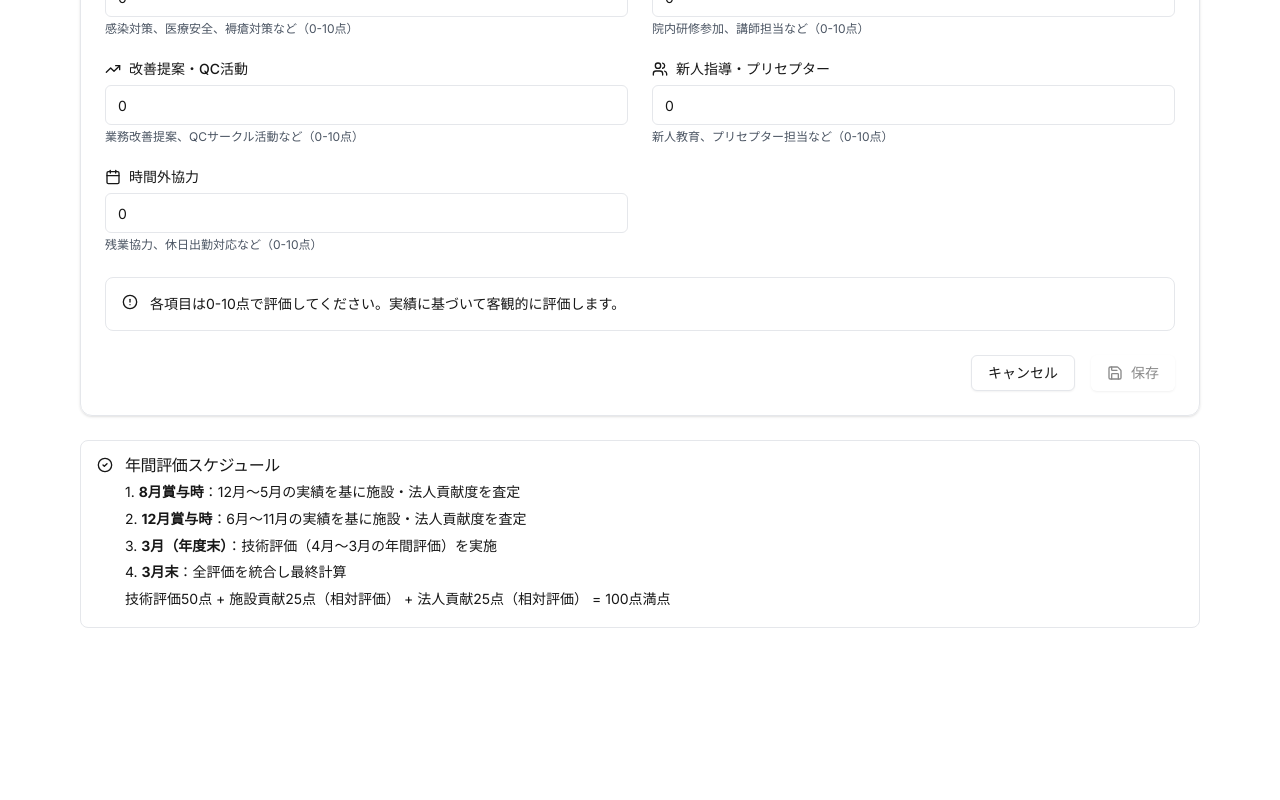
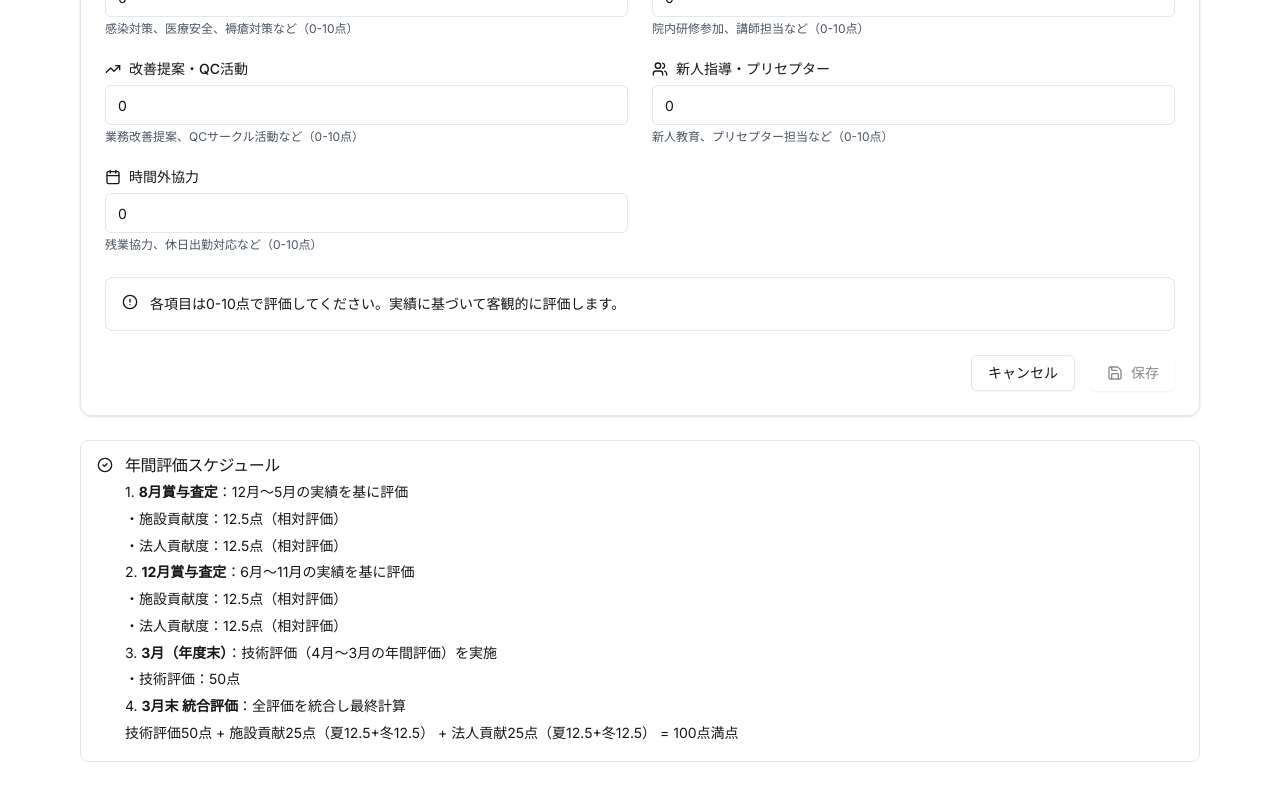
Before and after one commit to tokubot83/staff-medical-system-v2, a Next.js app: page /evaluation/contribution in a window 1280 px wide. Shown: the part 580-1380 px from the top of the page. Before the commit the page ends 1248 px from the top, so only its background shows below. Built offline with nearby package versions, Linux system fonts and the light colour scheme.

Commit message:
fix: 全関連ページで組織貢献度の配点構造を統一
- contribution査定入力ページの説明を詳細化
- HR System Guideページの配点説明を更新
- evaluationBatchServiceの説明文を修正
- 夏季・冬季それぞれの配点を明確に表示

```diff
--- a/src/app/evaluation/contribution/page.tsx
+++ b/src/app/evaluation/contribution/page.tsx
@@ -446,11 +446,16 @@ export default function ContributionAssessmentPage() {
         <CheckCircle2 className="h-4 w-4" />
         <AlertTitle>年間評価スケジュール</AlertTitle>
         <AlertDescription className="mt-2 space-y-1">
-          <p>1. <strong>8月賞与時</strong>：12月～5月の実績を基に施設・法人貢献度を査定</p>
-          <p>2. <strong>12月賞与時</strong>：6月～11月の実績を基に施設・法人貢献度を査定</p>
+          <p>1. <strong>8月賞与査定</strong>：12月～5月の実績を基に評価</p>
+          <p>   ・施設貢献度：12.5点（相対評価）</p>
+          <p>   ・法人貢献度：12.5点（相対評価）</p>
+          <p>2. <strong>12月賞与査定</strong>：6月～11月の実績を基に評価</p>
+          <p>   ・施設貢献度：12.5点（相対評価）</p>
+          <p>   ・法人貢献度：12.5点（相対評価）</p>
           <p>3. <strong>3月（年度末）</strong>：技術評価（4月～3月の年間評価）を実施</p>
-          <p>4. <strong>3月末</strong>：全評価を統合し最終計算</p>
-          <p>   技術評価50点 + 施設貢献25点（相対評価） + 法人貢献25点（相対評価） = 100点満点</p>
+          <p>   ・技術評価：50点</p>
+          <p>4. <strong>3月末 統合評価</strong>：全評価を統合し最終計算</p>
+          <p>   技術評価50点 + 施設貢献25点（夏12.5+冬12.5） + 法人貢献25点（夏12.5+冬12.5） = 100点満点</p>
         </AlertDescription>
       </Alert>
     </div>
--- a/src/app/hr-system-guide/page.tsx
+++ b/src/app/hr-system-guide/page.tsx
@@ -267,13 +267,13 @@ export default function HRSystemGuidePage() {
                   <div className="grid grid-cols-1 md:grid-cols-4 gap-4">
                     <div className="text-center">
                       <p className="font-bold text-lg text-blue-600">8月</p>
-                      <p className="text-sm text-gray-700">組織貢献度査定</p>
-                      <p className="text-xs text-gray-600">12月〜5月実績</p>
+                      <p className="text-sm text-gray-700">夏季賞与査定</p>
+                      <p className="text-xs text-gray-600">施設12.5点+法人12.5点</p>
                     </div>
                     <div className="text-center">
                       <p className="font-bold text-lg text-green-600">12月</p>
-                      <p className="text-sm text-gray-700">組織貢献度査定</p>
-                      <p className="text-xs text-gray-600">6月〜11月実績</p>
+                      <p className="text-sm text-gray-700">冬季賞与査定</p>
+                      <p className="text-xs text-gray-600">施設12.5点+法人12.5点</p>
                     </div>
                     <div className="text-center">
                       <p className="font-bold text-lg text-purple-600">3月</p>
@@ -294,7 +294,7 @@ export default function HRSystemGuidePage() {
                     <div className="bg-blue-500 text-white rounded-full w-8 h-8 flex items-center justify-center font-bold">1</div>
                     <div className="flex-1">
                       <p className="font-semibold text-gray-800">評価シートで点数化（100点満点）</p>
-                      <p className="text-sm text-gray-600">技術評価50点（3月実施） + 施設貢献25点 + 法人貢献25点（年間相対評価）</p>
+                      <p className="text-sm text-gray-600">技術評価50点（3月） + 施設貢献25点（夏12.5+冬12.5） + 法人貢献25点（夏12.5+冬12.5）</p>
                     </div>
                   </div>
                   <div className="flex items-start gap-3">
--- a/src/services/evaluationBatchService.ts
+++ b/src/services/evaluationBatchService.ts
@@ -53,7 +53,7 @@ export const EVALUATION_SCHEDULE = {
   },
   finalCalculation: {
     month: 3,  // 3月末に全評価を統合
-    description: '技術評価50点 + 施設貢献25点 + 法人貢献25点の最終計算'
+    description: '技術評価50点 + 施設貢献25点（夏12.5+冬12.5） + 法人貢献25点（夏12.5+冬12.5）の最終計算'
   }
 };
 
```
